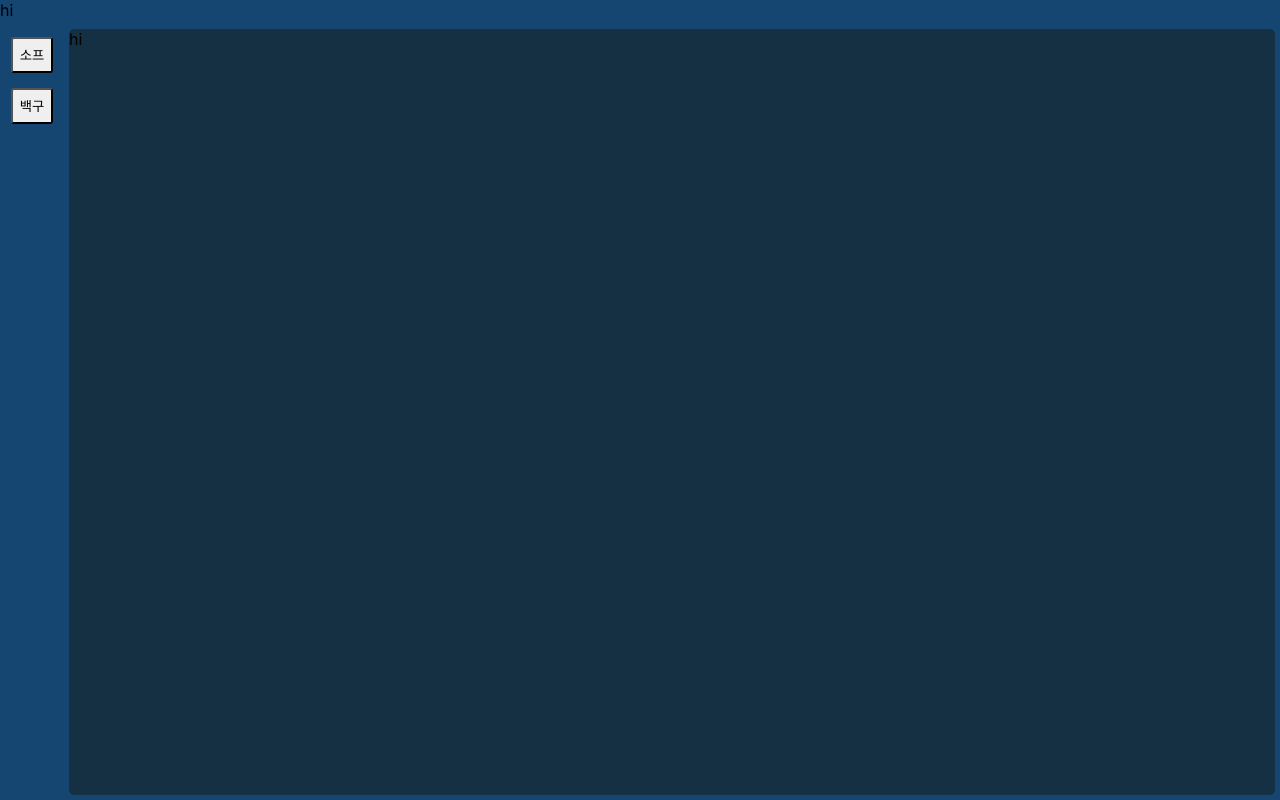
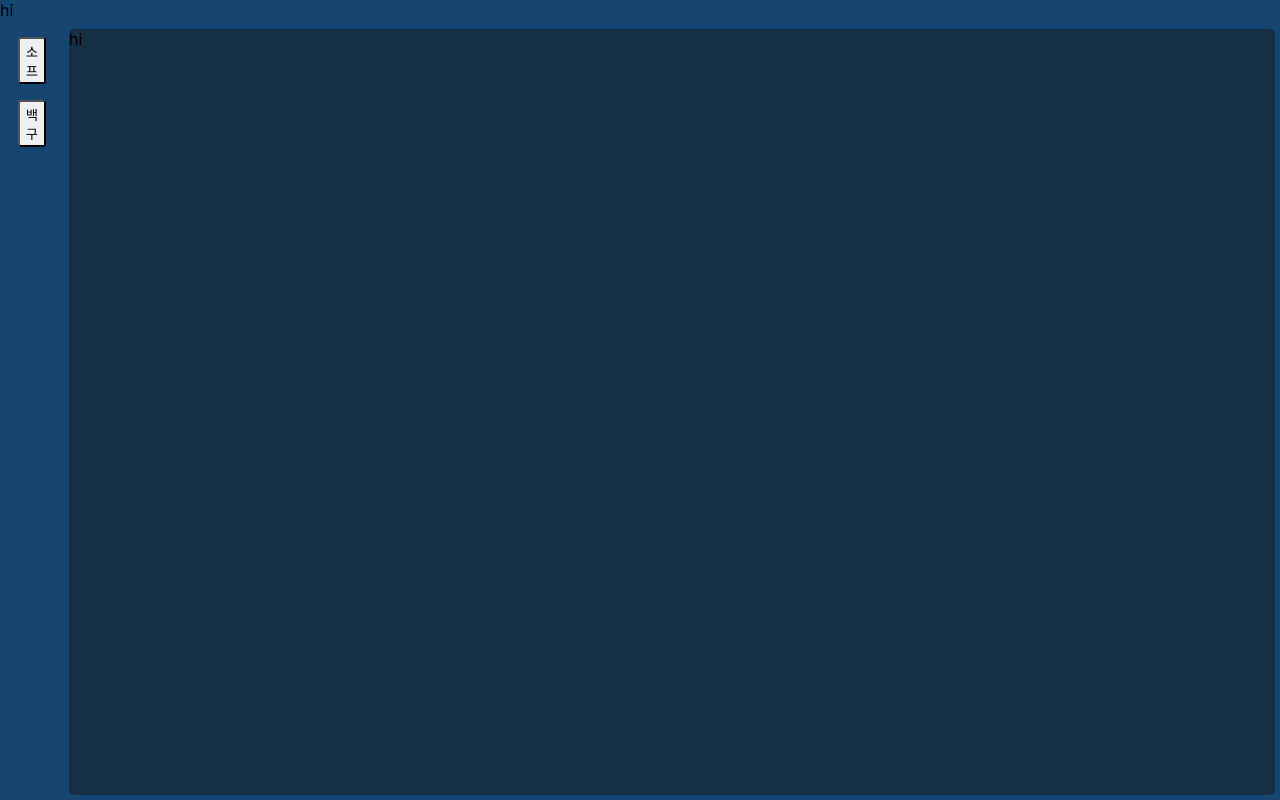
Before and after one commit to soma-baekgu/fe_toy_project, a Next.js app: page /seonghwan in a window 1280 px wide. Built offline with nearby package versions, Linux system fonts and the light colour scheme.

Commit message:
feat: Link workspace path

```diff
--- a/src/app/seonghwan/components/workspace/WorkspaceButton.tsx
+++ b/src/app/seonghwan/components/workspace/WorkspaceButton.tsx
@@ -1,16 +1,16 @@
 import Button from "@/app/seonghwan/components/styledButton";
 import styled from "styled-components";
 import {Workspace} from "@/app/seonghwan/components/workspace/Workspace-info";
+import Link from "next/link";
 
 export const WorkspaceButton = ({workspace}: {workspace: Workspace}) => {
-  const onClick = () => {
-
-  }
 
   return (
-    <StyledWorkspaceButton onClick={onClick}>
-      {workspace.name.substring(0, 2)}
-    </StyledWorkspaceButton>
+    <Link href={`seonghwan/${workspace.path}`}>
+      <StyledWorkspaceButton>
+        {workspace.name.substring(0, 2)}
+      </StyledWorkspaceButton>
+    </Link>
   )
 }
 
```
